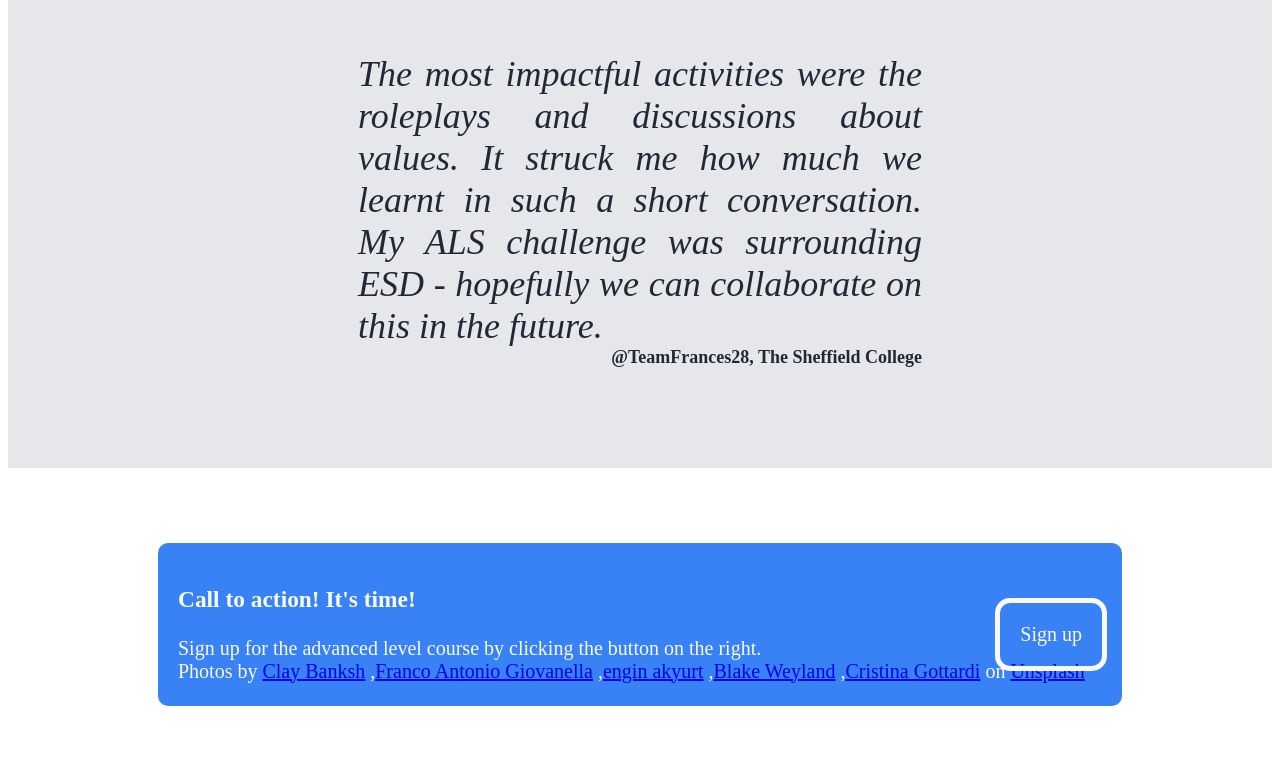
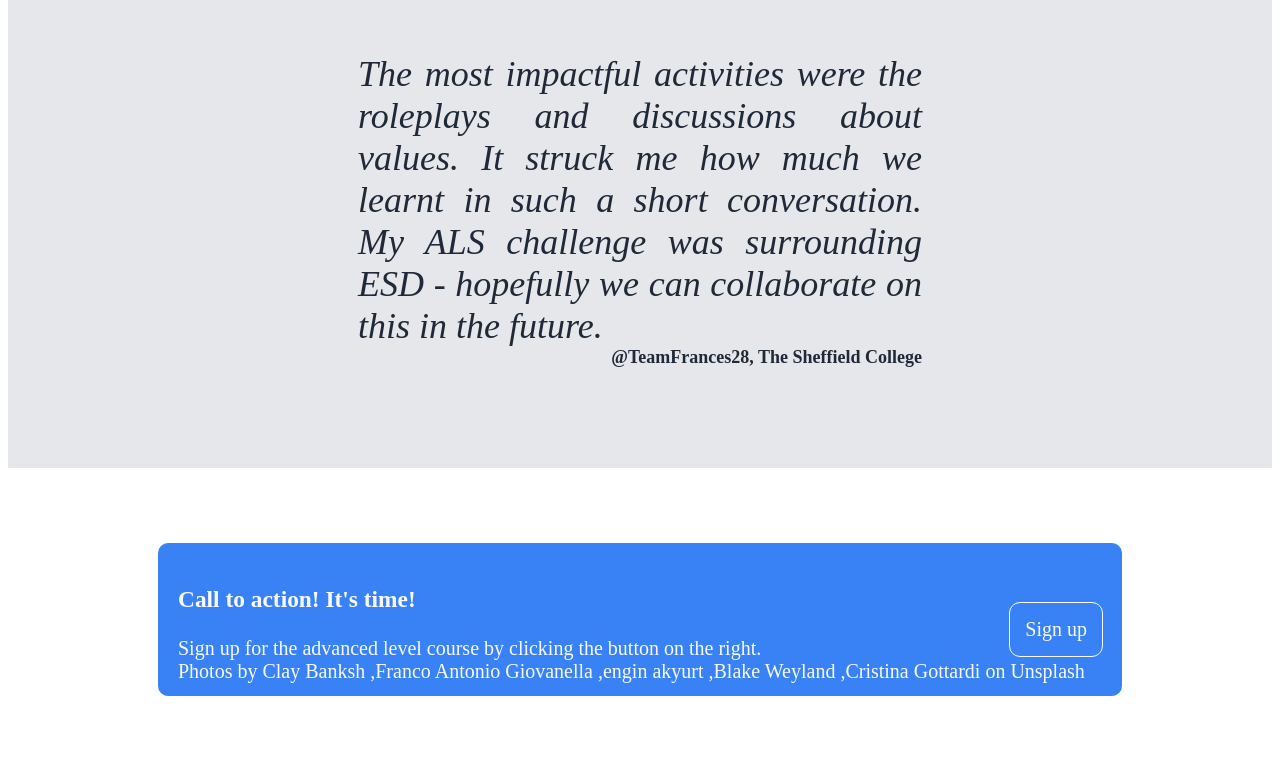
Before and after one commit to FrancesCottam/2nd-attempt, a plain HTML site: page index.html in a window 1280 px wide. Shown: the part 1084-1865 px from the top of the page. Drawn offline with Linux system fonts and the light colour scheme.

Commit message:
drop shadow button 2

```diff
--- a/index.html
+++ b/index.html
@@ -12,9 +12,9 @@
 
  <div class="header">
     <div id="HeaderLogo">Header Logo</div>
-    <a>header link one</a>
-    <a>header link two</a>
-    <a>header link three</a>
+    <a href="https://www.youtube.com/watch?v=uEBQMLEK7_s">A-Z</a>
+    <a href="https://www.youtube.com/watch?v=VtBpEjC57sE">Song</a>
+    <a href="https://chandlercoaches.com/dancing-in-the-moment/"> Article</a>
     </div>
 <div class=section1>
     <h1>Dancing in the Moment</h1>
--- a/style.css
+++ b/style.css
@@ -8,6 +8,13 @@
     padding-top: 40px;
     padding-right: 200px;
 }
+a:link, a:visited{
+    text-decoration: none;
+    color: #f9faf8;
+    text-align-last: right;
+}
+
+
 .section1 {
     background-color:#1f2937;
     display:flex;
@@ -111,9 +118,10 @@ h3{
     max-width: 100px;
 align-self: flex-end;
 outline-color:#f9faf8;
-outline-width: thick;
+outline-width: thin;
 outline-style: solid;
+box-shadow: 15px,20px;
 margin-top: -80px;
-padding: 20px;
+padding: 15px;
 border-radius: 10px;
 }
```
Also changed, not shown: ClipartKey_2876783.png (added).
